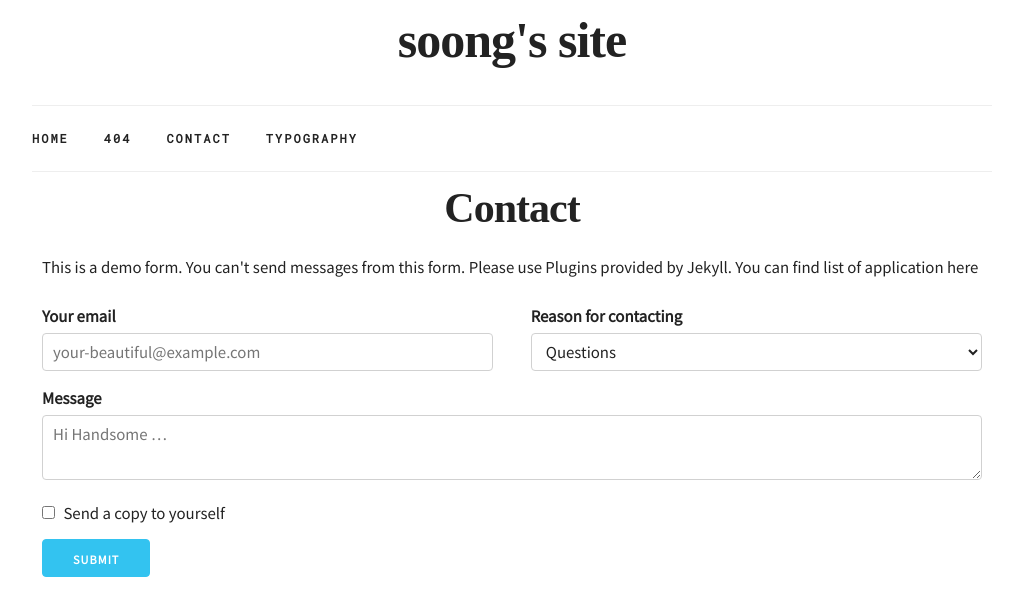
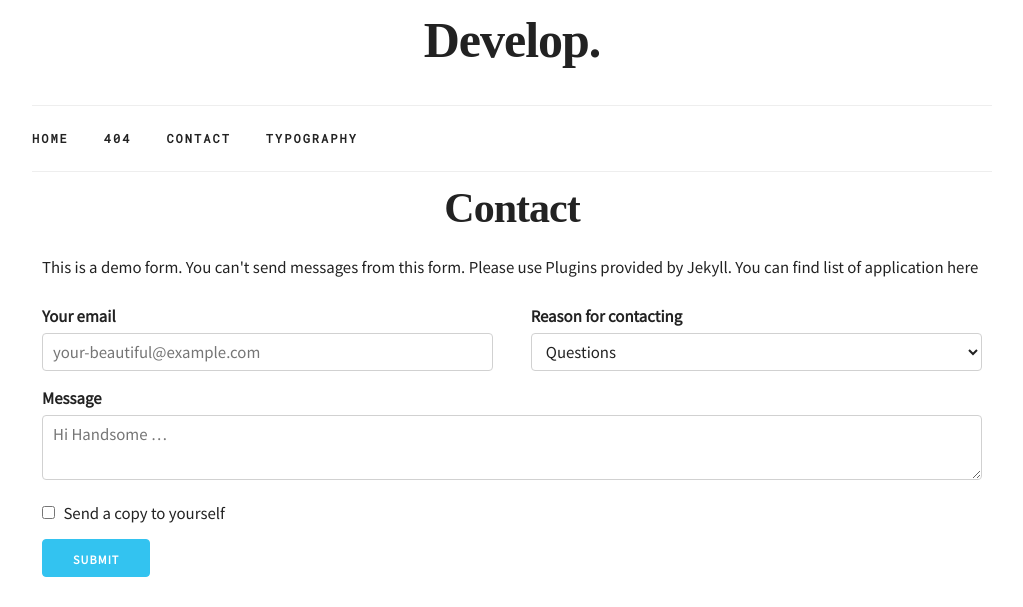
Before and after one commit to soongsi/soongsi.github.io, a Jekyll site: the page built from contact.html, in a window 1280 px wide, cut to the strip 0-607 px from the top of the page. Shown: the whole strip, without its empty margins (128-1151 px from the left). Built offline with Jekyll 4.4.1, drawn with Linux system fonts in a browser that asks for light colours.

Commit message:
update config

```diff
--- a/_config.yml
+++ b/_config.yml
@@ -16,7 +16,7 @@ minimal_mistakes_skin    : "default" # "air", "aqua", "contrast", "dark", "dirt"
 
 # Site Settings
 locale                   : "ko-KR"
-title                    : "soong's site"
+title                    : "Develop."
 title_separator          : "-"
 subtitle                 : # site tagline that appears below site title in masthead
 name                     : "soongsi"
--- a/_includes/footer.html
+++ b/_includes/footer.html
@@ -6,7 +6,7 @@
         <div class="about">
           <h3>About</h3>
           <div class="profile ">
-            <img src="{{ site.baseurl }}/assets/images/about.jpg" class="u-full-width "/>
+            <img src="{{ site.baseurl }}/assets/images/custom/profile.jpg" class="u-full-width "/>
           </div>
           <div class="about-title">
             {{ site.your_name }}
--- a/assets/css/custom.css
+++ b/assets/css/custom.css
@@ -78,6 +78,12 @@ a{
      display: inline;
      padding:0rem 2rem;
 }
+
+.profile img {
+  border-radius: 50%;
+  width: 40%;
+}
+
 .copyright{
     text-align: center;
     padding:0rem 2rem 3rem 2rem;
```
Also changed, not shown: 1 other file.
